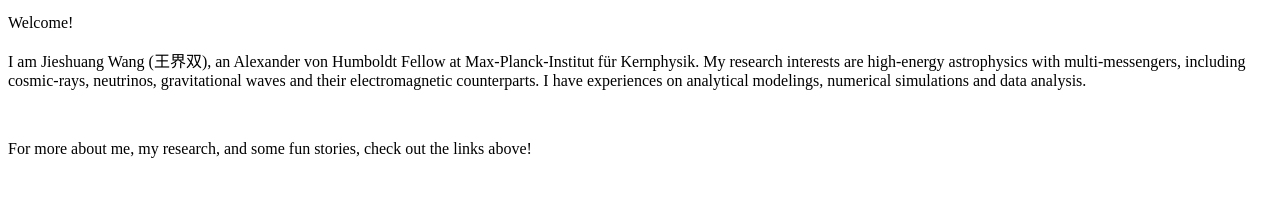
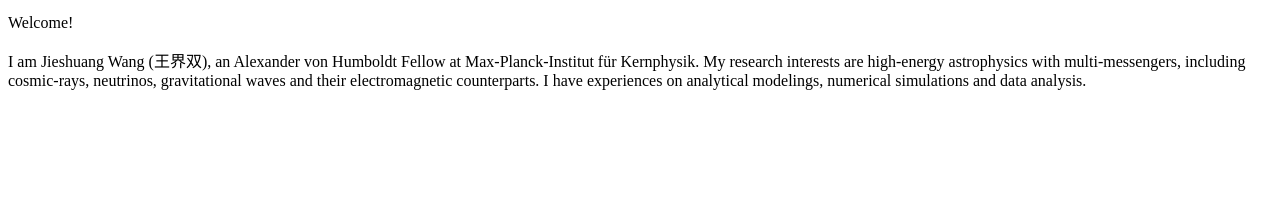
Before and after one commit to gaisuan/JieshuangWang, a plain HTML site: page index.html in a window 1280 px wide. Shown: the part 475-672 px from the top of the page. Drawn offline with Linux system fonts and the light colour scheme.

Commit message:
Update index.html

```diff
--- a/index.html
+++ b/index.html
@@ -70,14 +70,6 @@
 <div class="tyJCtd mGzaTb Depvyb baZpAe">
 <p class="zfr3Q CDt4Ke " dir="ltr"><span class="C9DxTc ">I am Jieshuang Wang (王界双), an Alexander von Humboldt Fellow at Max-Planck-Institut f&uuml;r Kernphysik. My research interests are </span><span class="C9DxTc ">high-energy astrophysics with multi-messengers, including cosmic-rays, neutrinos, gravitational waves and their electromagnetic counterparts</span><span class="C9DxTc ">. I have experiences on</span> <span class="C9DxTc ">analytical modelings, numerical simulations and data analysis</span><span class="C9DxTc ">.</span></p>
 <br />
-<p class="zfr3Q CDt4Ke " dir="ltr"><span class="C9DxTc ">For more about me, my research, and some fun stories, check out the links above!</span></p>
-</div>
-</div>
-</div>
-</div>
-</div>
-</div>
-</div>
 </div>
 </div>
 </section>
```
